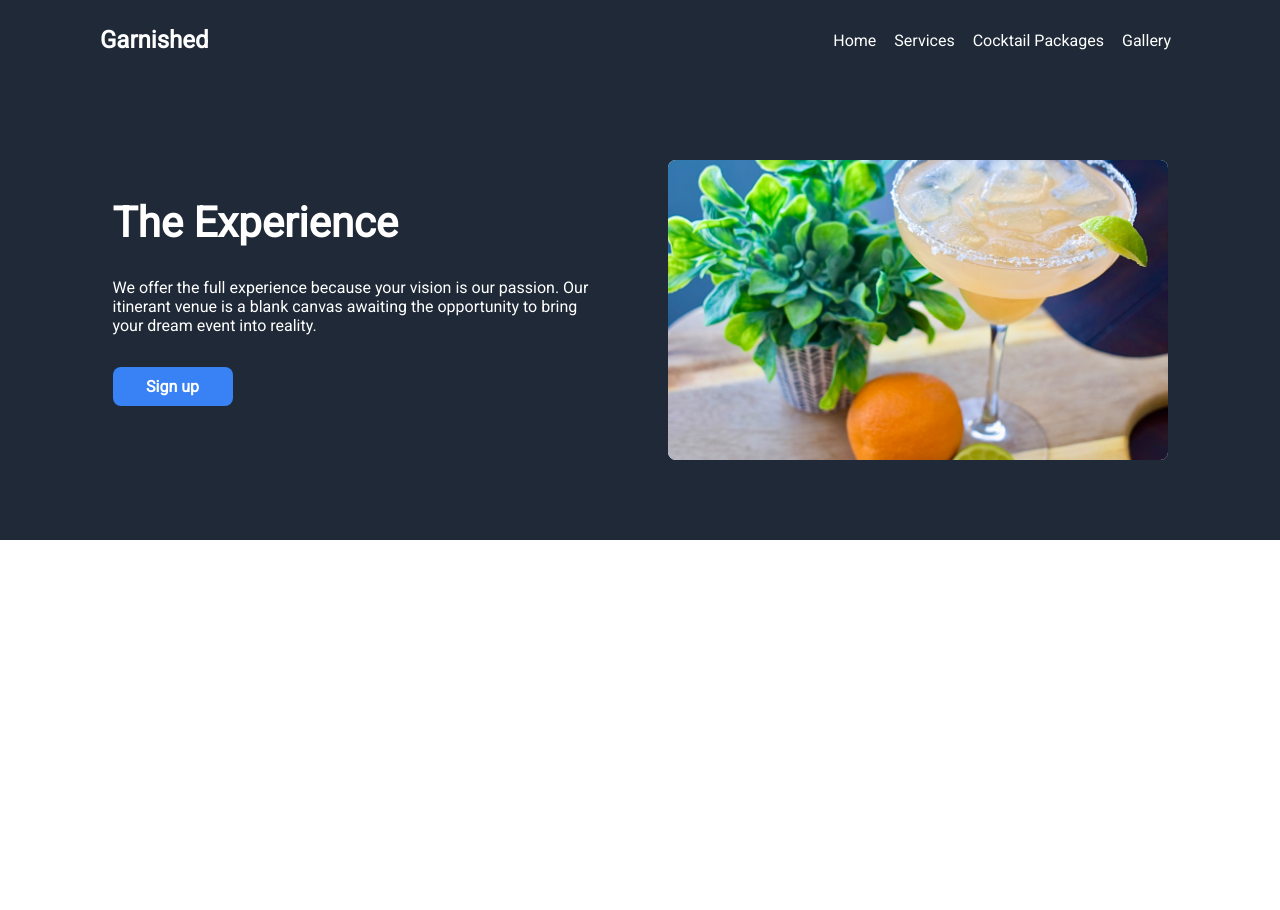
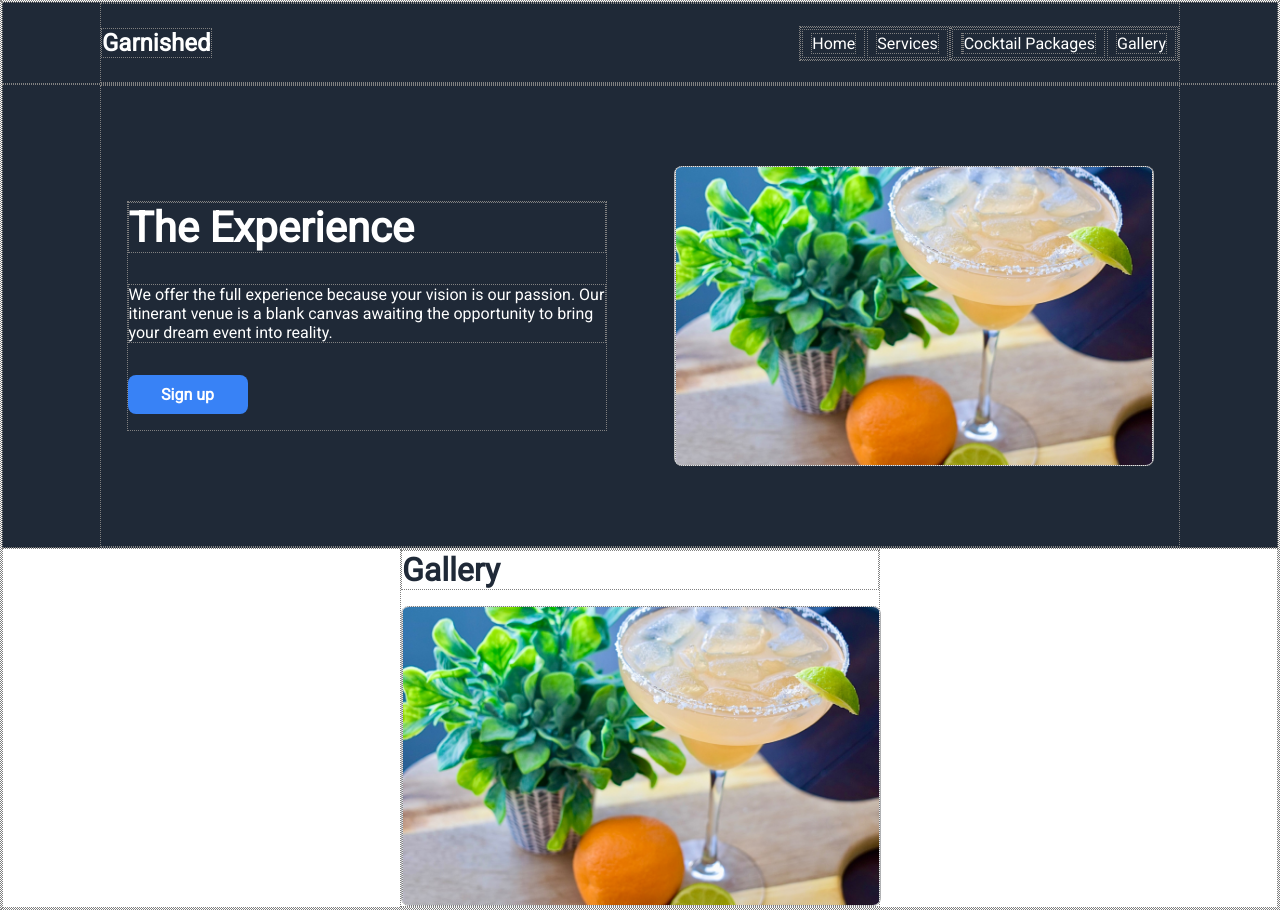
Before and after one commit to bmilcs/odin-landing-page, a plain HTML site: page index.html in a window 1280 px wide. Before the commit the page ends 800 px from the top, so only its background shows below. Drawn offline with Linux system fonts and the light colour scheme.

Commit message:
Fix flex for header section

```diff
--- a/index.html
+++ b/index.html
@@ -16,7 +16,7 @@
 
 
   <!-- title bar -->
-  <div class="top-container">
+  <div class="container one">
     <div class="nav-title-bar wrapper">
 
       <div class="page-title">
@@ -34,8 +34,8 @@
     </div>
   </div>
 
-  <!-- banner -->
-  <div class="top-container">
+  <!-- header -->
+  <div class="container one">
     <div class="header wrapper">
 
       <div class="header-text-container">
@@ -57,6 +57,22 @@
     </div>
   </div>
 
+  <!-- section-2 -->
+  <div class="container two">
+    <div class="section-2 wrapper">
+
+      <h1 class="section-2-title">
+        Gallery
+      </h1>
+
+      <div class="header-img">
+        <img src="./img/gallery-unknown3.jpeg" alt="Garnished Cocktail">
+      </div>
+
+    </div>
+  </div>
+
+
 </body>
 
 </html>
--- a/style.css
+++ b/style.css
@@ -3,22 +3,29 @@
   padding: 0;
   box-sizing: border-box;
   font-family: "Roboto", sans-serif;
-  /* border: 1px dotted gray; */
+  border: 1px dotted gray;
 }
 
 .wrapper {
   width: 1080px;
-  /* padding: 0px 20px; */
   margin: 0px 20px;
 }
 
-/* top container */
+/* containers */
 
-.top-container {
+.container {
   display: flex;
   justify-content: center;
+}
+
+.one {
   color: white;
   background-color: #1f2937;
+}
+
+.two {
+  color: #1f2937;
+  background-color: white;
 }
 
 /* ------------------------------------ */
@@ -31,6 +38,7 @@
   align-items: center;
   gap: 16px;
   height: 80px;
+  overflow-y: auto;
   /* padding: 0px 16px; */
 }
 
@@ -61,48 +69,38 @@
   text-decoration: none;
 }
 
-/* banner section  */
-
-.banner.wrapper {
-  display: flex;
-  /* justify-content: space-between; */
-}
-
 /* ------------------------------------ */
 /* header section (below nav-title-bar) */
 /* ------------------------------------ */
 
 .header {
   display: flex;
-  flex: 0 1 auto;
   justify-content: space-between;
   align-items: center;
   flex-wrap: wrap;
-  gap: 50px;
   padding: 80px 0px;
-
-  /* height: 400px; */
+  overflow-y: auto;
+  gap: 16px;
 }
 
 /* header text section */
 
 .header-text-container {
+  display: flex;
+  flex-direction: column;
   max-width: 480px;
   gap: 16px;
-  display: flex;
-  flex-direction: column;
   margin: auto;
 }
 
 .header-title {
   font-size: 42px;
   font-weight: 900;
-  margin 10px;
   margin-bottom: 15px;
 }
 
 .header-button {
-  background-color: #3882F6;
+  background-color: #3882f6;
   color: white;
   padding: 10px 4px;
   margin: 16px 0px;
@@ -118,15 +116,14 @@
 .header-img {
   display: flex;
   align-items: center;
-  justify-content: center;
+  justify-content: right;
   overflow: hidden;
   margin: auto;
-  max-width: 500px;
+  max-width: 480px;
   max-height: 300px;
   border-radius: 8px;
   background-color: #e5e7eb;
   color: #1f2937;
-
 }
 
 .header-img img {
@@ -134,3 +131,11 @@
 }
 
 /* section 2 */
+
+.section-2 {
+  display: flex;
+  max-width: 480px;
+  gap: 16px;
+  flex-direction: column;
+  margin: auto;
+}
```
